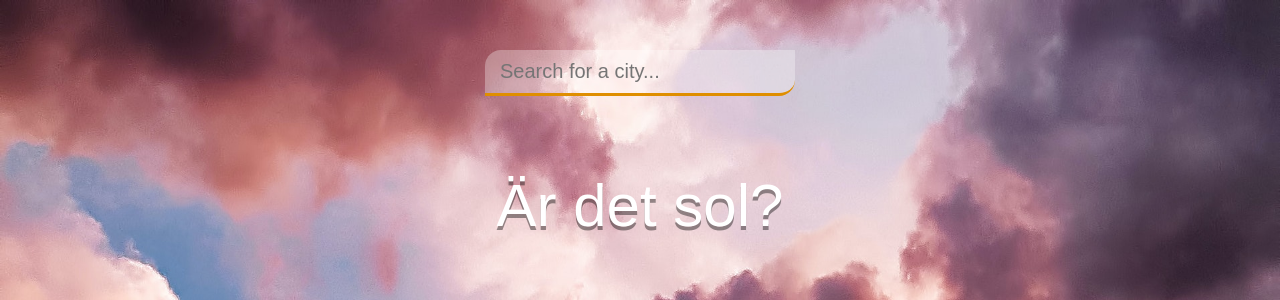
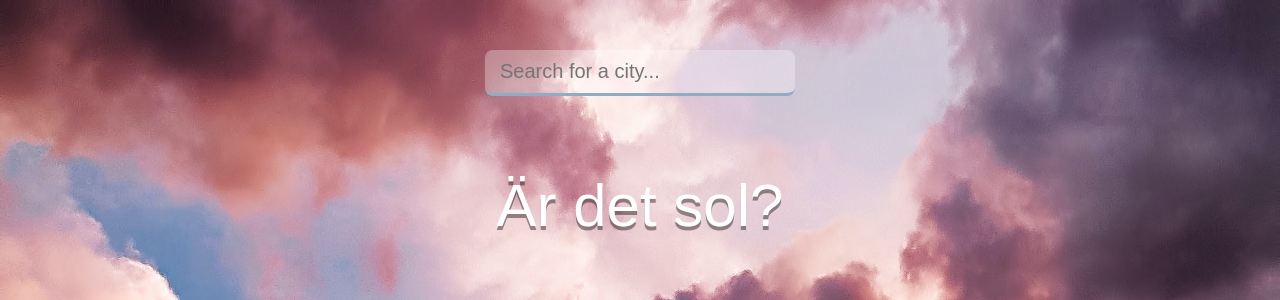
Before and after one commit to OscarpmB/is-it-sunny, a PHP site: page / in a window 1280 px wide. Shown: the top 300 px of the page. Run offline with PHP 8.4, Linux system fonts and the light colour scheme.

Commit message:
textruta

```diff
--- a/annie.css
+++ b/annie.css
@@ -32,8 +32,8 @@ header input {
     border: none;
     outline: none;
     background-color: rgba(255, 255, 255, 0.3);
-    border-radius: 16px 0px 16px 0px;
-    border-bottom: 3px solid #DF8E00;
+    border-radius: 8px 8px 8px 8px;
+    border-bottom: 3px solid #90abc2;
 
     color: #313131;
     font-size: 20px;
```
